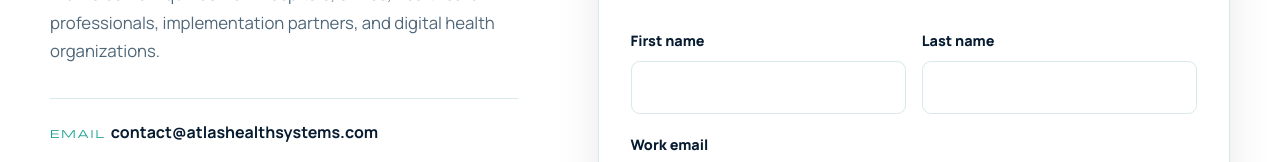
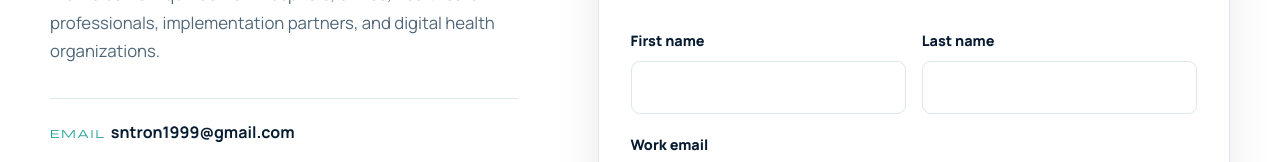
Before and after one commit to aishanomani/atlas-ehr, a plain HTML site: page contact.html in a window 1280 px wide. Shown: the part 903-1065 px from the top of the page. Drawn offline with nearby package versions, Linux system fonts and the light colour scheme.

Commit message:
Update contact email address in contact.html

```diff
--- a/contact.html
+++ b/contact.html
@@ -104,7 +104,7 @@
               </span>
 
               <a href="mailto:contact@atlashealthsystems.com">
-                contact@atlashealthsystems.com
+                sntron1999@gmail.com
               </a>
             </div>
 
```
